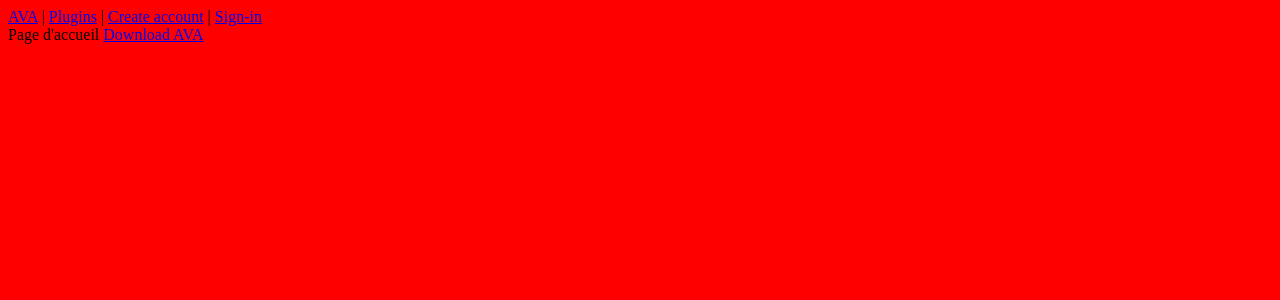
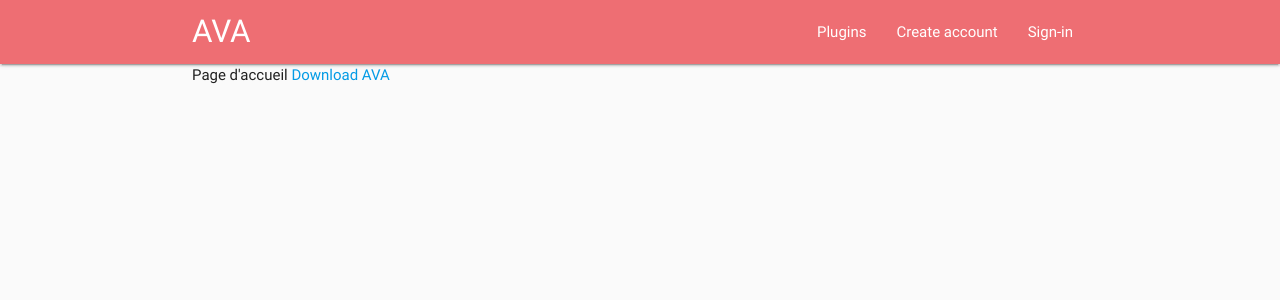
Before and after one commit to ava-project/ava-website, a Django app: template website/apps/main/templates/main/index.html in a window 1280 px wide. Shown: the top 300 px of the page. Run offline with Django 3.2, Linux system fonts and the light colour scheme; the template is opened without the code that fills it, so the values that code supplies are empty; style sheets or scripts are compiled from the project's sources; some libraries are stand-ins or nearby versions.

Commit message:
use of materialize css navbar designed

```diff
--- a/website/apps/main/static/main/css/layout.less
+++ b/website/apps/main/static/main/css/layout.less
@@ -1,3 +1,7 @@
 body {
-  background-color: red;
+  background-color: #fafafa;
 }
+
+#content {
+  padding: 0 15%;
+}
--- /dev/null
+++ b/website/apps/main/static/main/css/nav.less
@@ -0,0 +1,3 @@
+#top-navbar {
+  padding: 0 15%;
+}
--- a/website/core/templates/include/menu.html
+++ b/website/core/templates/include/menu.html
@@ -1,12 +1,19 @@
-<nav>
-  <a href="{% url 'main:index' %}">AVA</a> |
-  <a href="{% url 'plugins:list' %}">Plugins</a> |
-  {% if request.user.is_authenticated %}
-    <a href="{% url 'user:profile' request.user.username %}">{{ request.user.username }}</a> |
-    <a href="{% url 'plugins:upload' %}">Upload plugins</a> |
-    <a href="{% url 'user:logout' %}">Sign out</a>
-  {% else %}
-    <a href="{% url 'user:register' %}">Create account</a> |
-    <a href="{% url 'user:login' %}">Sign-in</a>
-  {% endif %}
-</nav>
+<div class="navbar-fixed">
+  <nav id="top-navbar">
+    <div class="nav-wrapper">
+      <a href="{% url 'main:index' %}" class="brand-logo">AVA</a>
+      <ul id="nav-mobile" class="right hide-on-med-and-down">
+        {% if request.user.is_authenticated %}
+        <li><a class="waves-effect waves-light btn" href="{% url 'plugins:upload' %}">Upload plugins</a></li>
+          <li><a href="{% url 'plugins:list' %}">Plugins</a></li>
+          <li><a href="{% url 'user:profile' request.user.username %}">{{ request.user.username }}</a></li>
+          <li><a href="{% url 'user:logout' %}">Sign out</a></li>
+        {% else %}
+          <li><a href="{% url 'plugins:list' %}">Plugins</a></li>
+          <li><a href="{% url 'user:register' %}">Create account</a></li>
+          <li><a href="{% url 'user:login' %}">Sign-in</a></li>
+        {% endif %}
+      </ul>
+    </div>
+  </nav>
+</div>
--- a/website/core/templates/layout/main.html
+++ b/website/core/templates/layout/main.html
@@ -4,13 +4,22 @@
 <html>
   <head>
     <title>AVA project</title>
+    <!--Import Google Icon Font-->
+    <link href="https://fonts.googleapis.com/icon?family=Material+Icons" rel="stylesheet">
+    <!--Import materialize.css-->
+    <link rel="stylesheet" href="https://cdnjs.cloudflare.com/ajax/libs/materialize/0.100.1/css/materialize.min.css">
     {% compress css %}
       <link rel="stylesheet" type="text/less" href="{% static "main/css/layout.less" %}">
+      <link rel="stylesheet" type="text/less" href="{% static "main/css/nav.less" %}">
     {% endcompress %}
   </head>
   <body>
     {% include "include/menu.html" %}
-    {% block content %}{% endblock %}
+    <div id="content">
+      {% block content %}{% endblock %}
+    </div>
     {% include "include/messages.html" %}
+    <script type="text/javascript" src="https://code.jquery.com/jquery-3.2.1.min.js"></script>
+    <script src="https://cdnjs.cloudflare.com/ajax/libs/materialize/0.100.1/js/materialize.min.js"></script>
   </body>
 </html>
```
